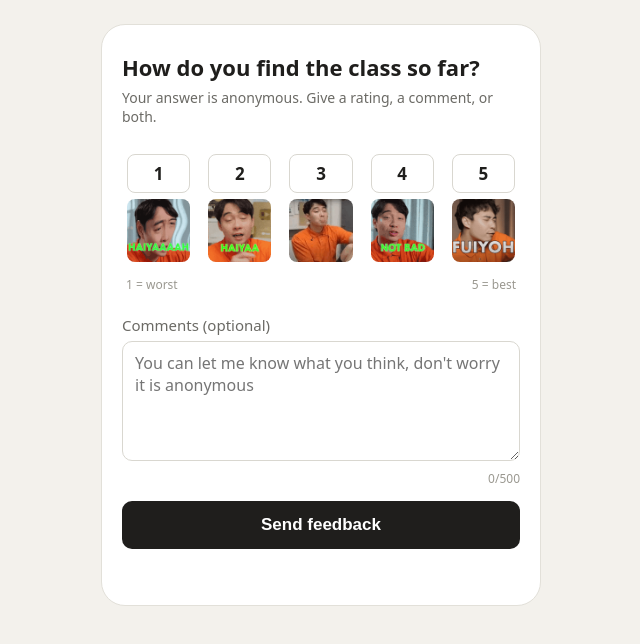
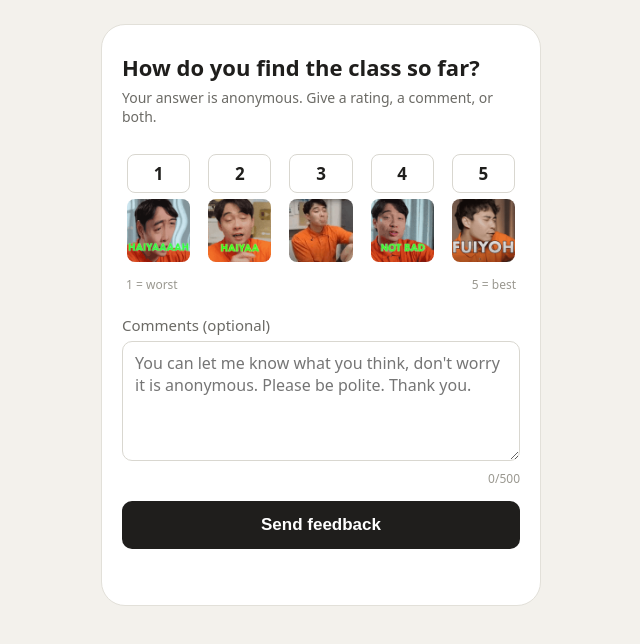
Before and after one commit to wjkraymond/Feedback, a plain HTML site: page form.html in a window 1280 px wide. Shown: the whole page, without its empty margins (319-959 px from the left). Drawn offline with Linux system fonts and the light colour scheme.

Commit message:
Add politeness note to comment box hint
Co-Authored-By: Claude Opus 5.5 <noreply@anthropic.com>
Claude-Session: https://claude.ai/code/session_017TvpK64fLfBY22ibmSqzRm

```diff
--- a/form.html
+++ b/form.html
@@ -41,7 +41,7 @@
     <div class="rate" id="rate" role="radiogroup" aria-label="Rating from 1 to 5"></div>
     <div class="ends"><span>1 = worst</span><span>5 = best</span></div>
     <label for="comment">Comments (optional)</label>
-    <textarea id="comment" maxlength="500" placeholder="You can let me know what you think, don't worry it is anonymous"></textarea>
+    <textarea id="comment" maxlength="500" placeholder="You can let me know what you think, don't worry it is anonymous. Please be polite. Thank you."></textarea>
     <div class="count"><span id="chars">0</span>/500</div>
     <button class="send" id="send" type="submit">Send feedback</button>
     <div class="err" id="err" role="alert"></div>
```
